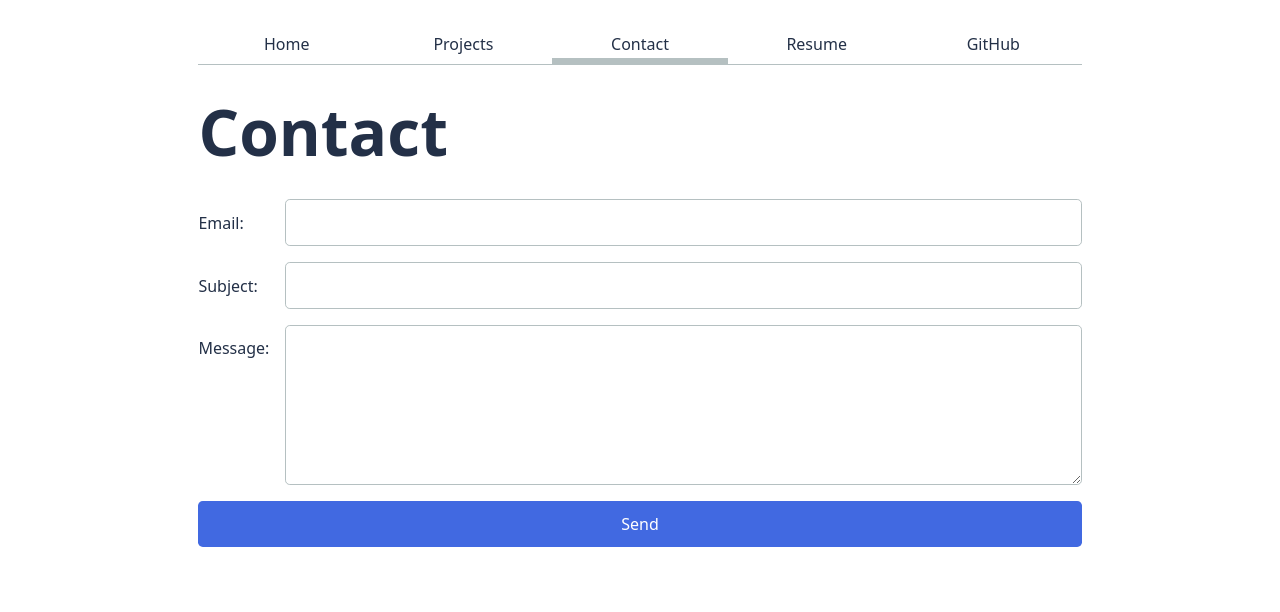
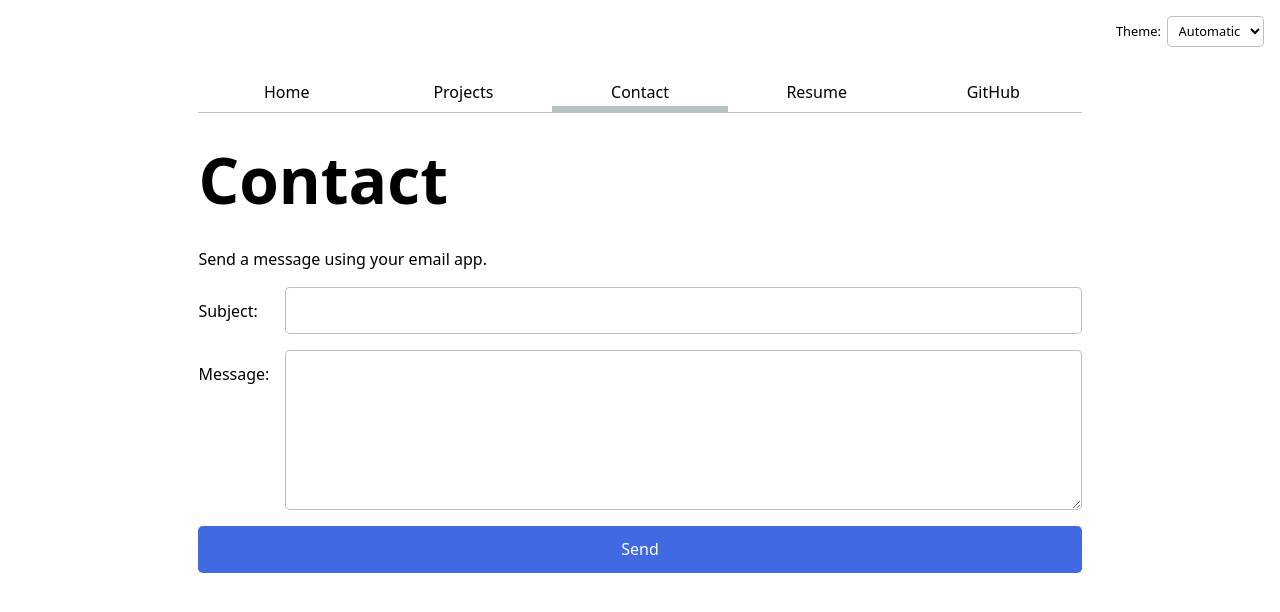
Before and after one commit to kecui2006/portfolio, a plain HTML site: page contact/index.html in a window 1280 px wide. Drawn offline with Linux system fonts and the light colour scheme.

Commit message:
Complete Lab 03 JavaScript navigation and theme switching

```diff
--- a/contact/index.html
+++ b/contact/index.html
@@ -5,23 +5,12 @@
     <meta name="viewport" content="width=device-width, initial-scale=1.0">
     <title>Contact</title>
     <link rel="stylesheet" href="../style.css">
+    <script type="module" src="../global.js"></script>
 </head>
 <body>
-    <nav>
-    <a href="../">Home</a>
-    <a href="../projects/">Projects</a>
-    <a href="../contact/" class="current" aria-current="page">Contact</a>
-    <a href="../resume/">Resume</a>
-    <a href="https://github.com/kecui2006" target="_blank" rel="noopener noreferrer">GitHub</a>
-    </nav>
-
     <h1>Contact</h1>
-    <form action="mailto:kecui@ucsd.edu" method="POST" enctype="text/plain">
-
-    <label>
-        Email:
-        <input type="email" name="email">
-    </label>
+    <p>Send a message using your email app.</p>
+    <form action="mailto:kecui@ucsd.edu">
 
     <label>
         Subject:
--- /dev/null
+++ b/global.js
@@ -0,0 +1,94 @@
+console.log('IT’S ALIVE!');
+
+function $$(selector, context = document) {
+    return Array.from(context.querySelectorAll(selector));
+}
+
+// global.js lives in the site root, so this works on localhost and /portfolio/.
+const BASE_URL = new URL('./', import.meta.url);
+const pages = [
+    { url: '', title: 'Home' },
+    { url: 'projects/', title: 'Projects' },
+    { url: 'contact/', title: 'Contact' },
+    { url: 'resume/', title: 'Resume' },
+    { url: 'https://github.com/kecui2006', title: 'GitHub' },
+];
+
+const nav = document.createElement('nav');
+nav.setAttribute('aria-label', 'Main navigation');
+document.body.prepend(nav);
+
+// Treat /projects/ and /projects/index.html as the same page.
+function normalizePath(path) {
+    return path.replace(/\/index\.html$/, '/').replace(/\/$/, '');
+}
+
+for (const page of pages) {
+    const a = document.createElement('a');
+    a.href = new URL(page.url, BASE_URL).href;
+    a.textContent = page.title;
+
+    if (a.host === location.host &&
+        normalizePath(a.pathname) === normalizePath(location.pathname)) {
+        a.classList.add('current');
+        a.setAttribute('aria-current', 'page');
+    }
+
+    if (a.host !== location.host) {
+        a.target = '_blank';
+        a.rel = 'noopener noreferrer';
+    }
+
+    nav.append(a);
+}
+
+// Create the same labeled theme control on every page.
+document.body.insertAdjacentHTML('afterbegin', `
+    <label class="color-scheme">
+        Theme:
+        <select aria-label="Color scheme">
+            <option value="light dark">Automatic</option>
+            <option value="light">Light</option>
+            <option value="dark">Dark</option>
+        </select>
+    </label>
+`);
+
+const select = $$('.color-scheme select')[0];
+const colorSchemes = ['light dark', 'light', 'dark'];
+
+function setColorScheme(colorScheme) {
+    document.documentElement.style.setProperty('color-scheme', colorScheme);
+    select.value = colorScheme;
+}
+
+// Storage may be unavailable in browsers that block saved site data.
+let savedColorScheme;
+try {
+    savedColorScheme = localStorage.getItem('colorScheme');
+} catch (error) {
+    console.warn('Theme preference could not be read.', error);
+}
+setColorScheme(colorSchemes.includes(savedColorScheme) ? savedColorScheme : 'light dark');
+
+select.addEventListener('input', (event) => {
+    const colorScheme = event.target.value;
+    setColorScheme(colorScheme);
+    try {
+        localStorage.setItem('colorScheme', colorScheme);
+    } catch (error) {
+        console.warn('Theme preference could not be saved.', error);
+    }
+});
+
+// Optional Lab 03 step: preserve spaces, newlines, and punctuation in email.
+const form = document.querySelector('form[action^="mailto:"]');
+form?.addEventListener('submit', (event) => {
+    event.preventDefault();
+    const data = new FormData(form);
+    const parameters = [];
+    for (const [name, value] of data) {
+        parameters.push(`${encodeURIComponent(name)}=${encodeURIComponent(value)}`);
+    }
+    location.href = `${form.action}?${parameters.join('&')}`;
+});
--- a/style.css
+++ b/style.css
@@ -1,6 +1,9 @@
 html {
-    --color-accent: royalblue;
-    --color-border: oklch(80% 3% 200);
+    --color-accent: light-dark(royalblue, oklch(78% 0.12 265));
+    --color-border: oklch(50% 10% 200 / 40%);
+    color-scheme: light dark;
+    background-color: Canvas;
+    color: CanvasText;
     accent-color: var(--color-accent);
 }
 
@@ -10,10 +13,11 @@ html {
 
 body {
     font: 100%/1.5 system-ui, sans-serif;
-    color: #233047;
+    color: CanvasText;
+    background-color: Canvas;
     max-width: 100ch;
     margin-inline: auto;
-    padding: 1rem;
+    padding: 4rem 1rem 1rem;
 }
 
 /* Equal-width navigation links, with a stable height on hover. */
@@ -40,7 +44,7 @@ nav a.current {
 
 nav a:hover,
 nav a:focus-visible {
-    background-color: oklch(from var(--color-accent) 95% 0.025 h);
+    background-color: color-mix(in oklch, var(--color-accent), Canvas 85%);
     border-bottom: 0.4em solid var(--color-accent);
     padding-bottom: 0.1em;
 }
@@ -61,7 +65,7 @@ img {
     height: auto;
 }
 
-input, textarea, button {
+input, textarea, button, select {
     font: inherit;
 }
 
@@ -85,7 +89,7 @@ input, textarea {
     padding: 0.65em;
     border: 1px solid var(--color-border);
     border-radius: 0.3rem;
-    background: white;
+    background: Canvas;
     color: inherit;
 }
 
@@ -104,7 +108,7 @@ form button {
     padding: 0.7em 1em;
     border: 0;
     border-radius: 0.3rem;
-    background: var(--color-accent);
+    background: royalblue;
     color: white;
     cursor: pointer;
 }
@@ -133,7 +137,7 @@ form button {
     aspect-ratio: 3 / 2;
     object-fit: cover;
     border-radius: 0.35rem;
-    background: #f2f5fa;
+    background: color-mix(in oklch, CanvasText 6%, Canvas);
 }
 
 .projects p {
@@ -184,3 +188,27 @@ form button {
         grid-template-columns: 1fr;
     }
 }
+
+/* Keep the theme control above the navigation, including on small screens. */
+.color-scheme {
+    position: absolute;
+    top: 1rem;
+    right: 1rem;
+    display: flex;
+    align-items: center;
+    gap: 0.5em;
+    font-size: 80%;
+}
+
+.color-scheme select {
+    padding: 0.35em 0.5em;
+    border: 1px solid var(--color-border);
+    border-radius: 0.3rem;
+    background: Canvas;
+    color: CanvasText;
+}
+
+.color-scheme select:focus-visible {
+    outline: 2px solid var(--color-accent);
+    outline-offset: 3px;
+}
```
Also changed, not shown: index.html (+1 -8 lines), projects/index.html (+1 -8 lines), resume/index.html (+1 -8 lines).
